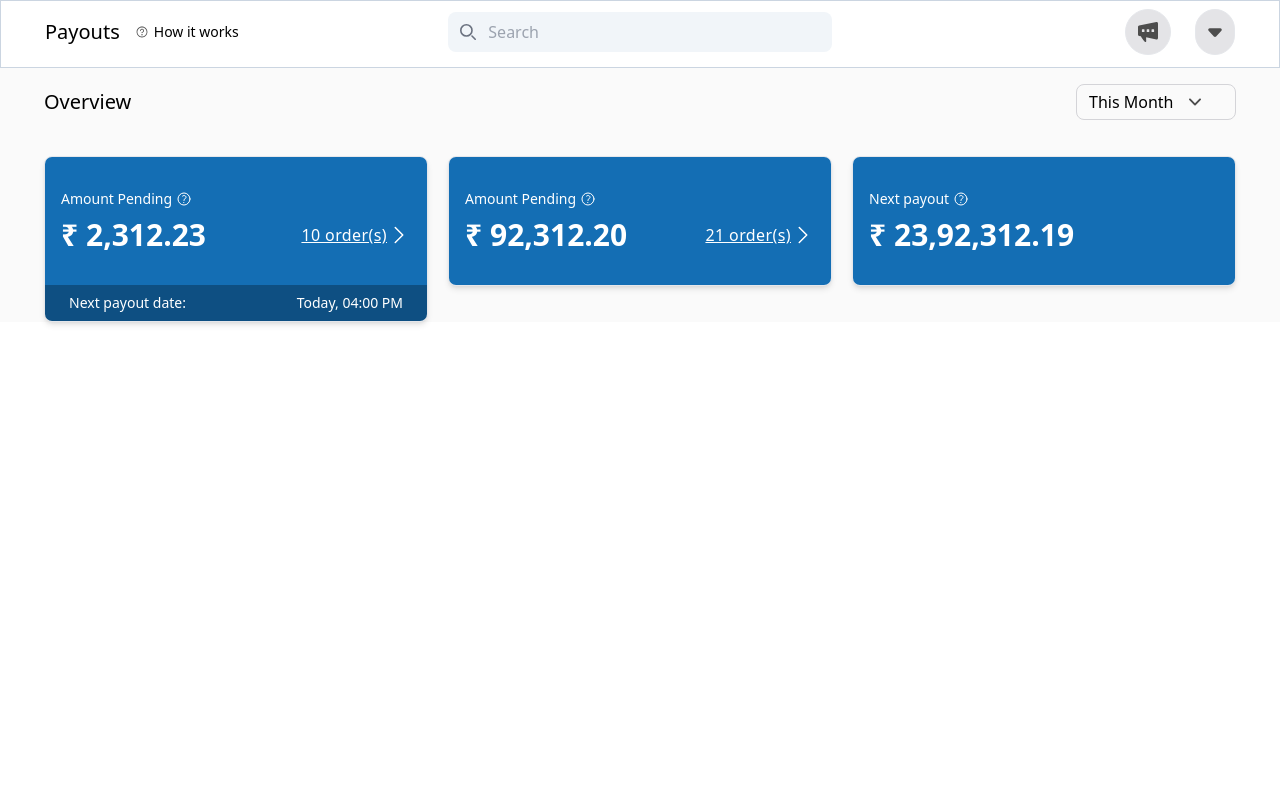
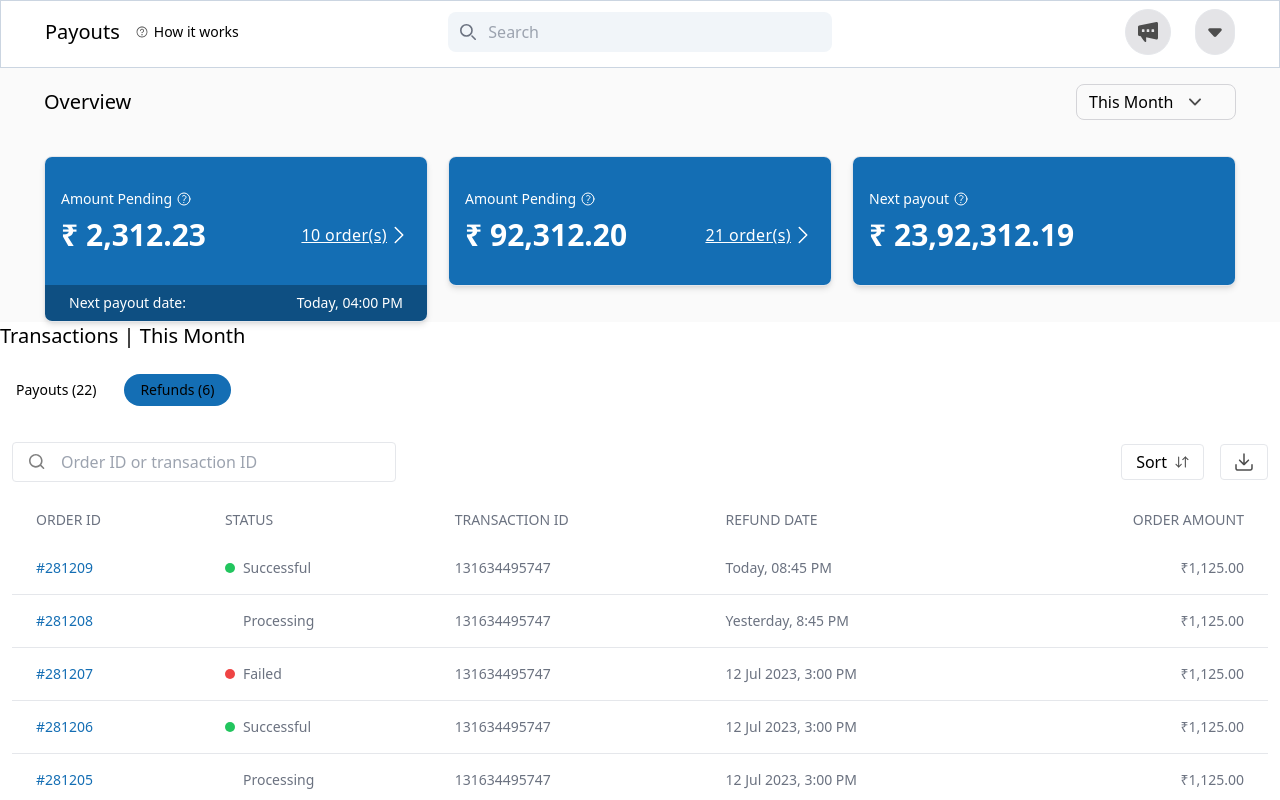
Before and after one commit to ronitsharma03/100xDevs-cohort-code, a React (Vite) app in the folder week 8.2/dukaan-tailwind/: page / in a window 1280 px wide. Shown: the top 800 px of the page. Built offline with nearby package versions, Linux system fonts and the light colour scheme.

Commit message:
Added transaction table

```diff
--- a/week 8.2/dukaan-tailwind/src/App.jsx
+++ b/week 8.2/dukaan-tailwind/src/App.jsx
@@ -1,11 +1,13 @@
 import { Cards } from "./components/Cards"
 import { Appbar } from "./components/Appbar"
+import { Table } from "./components/Table"
 
 function App() {
   return (
     <div>
       <Appbar />
       <Cards />
+      <Table />
     </div>
   )
 }
```
